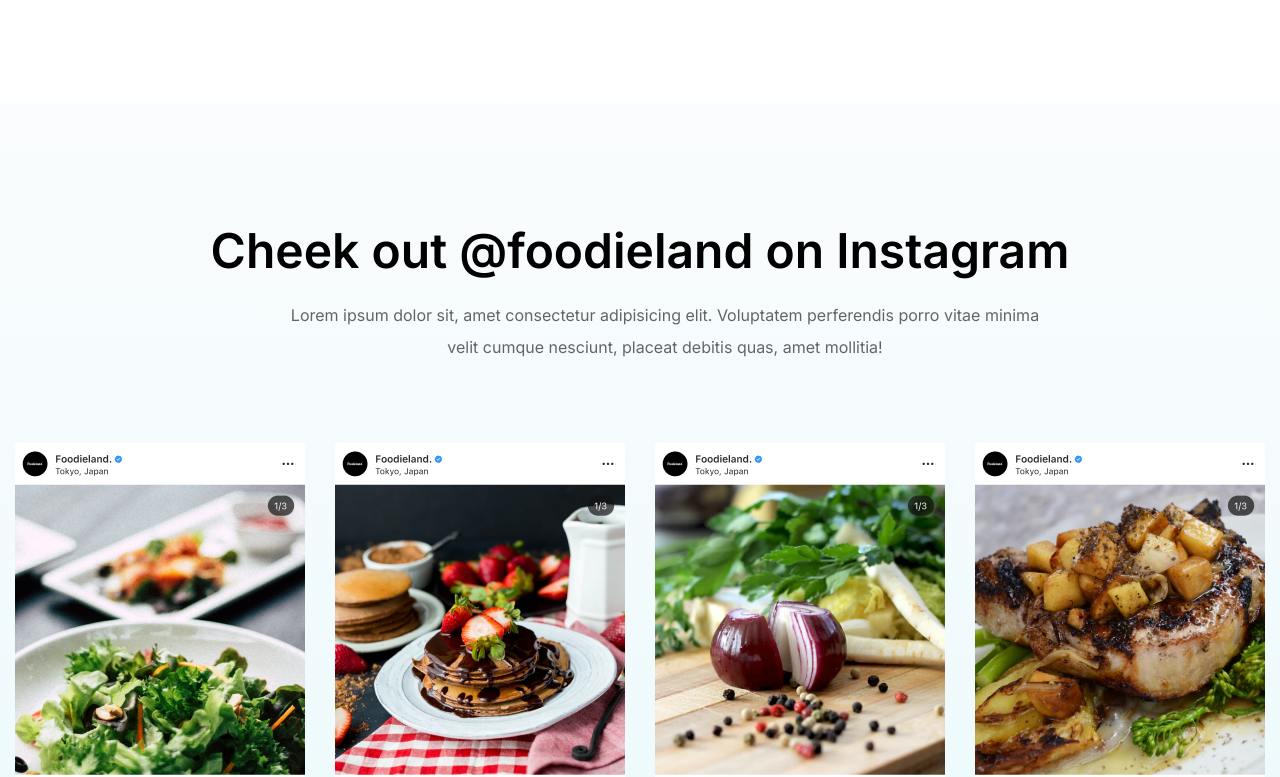
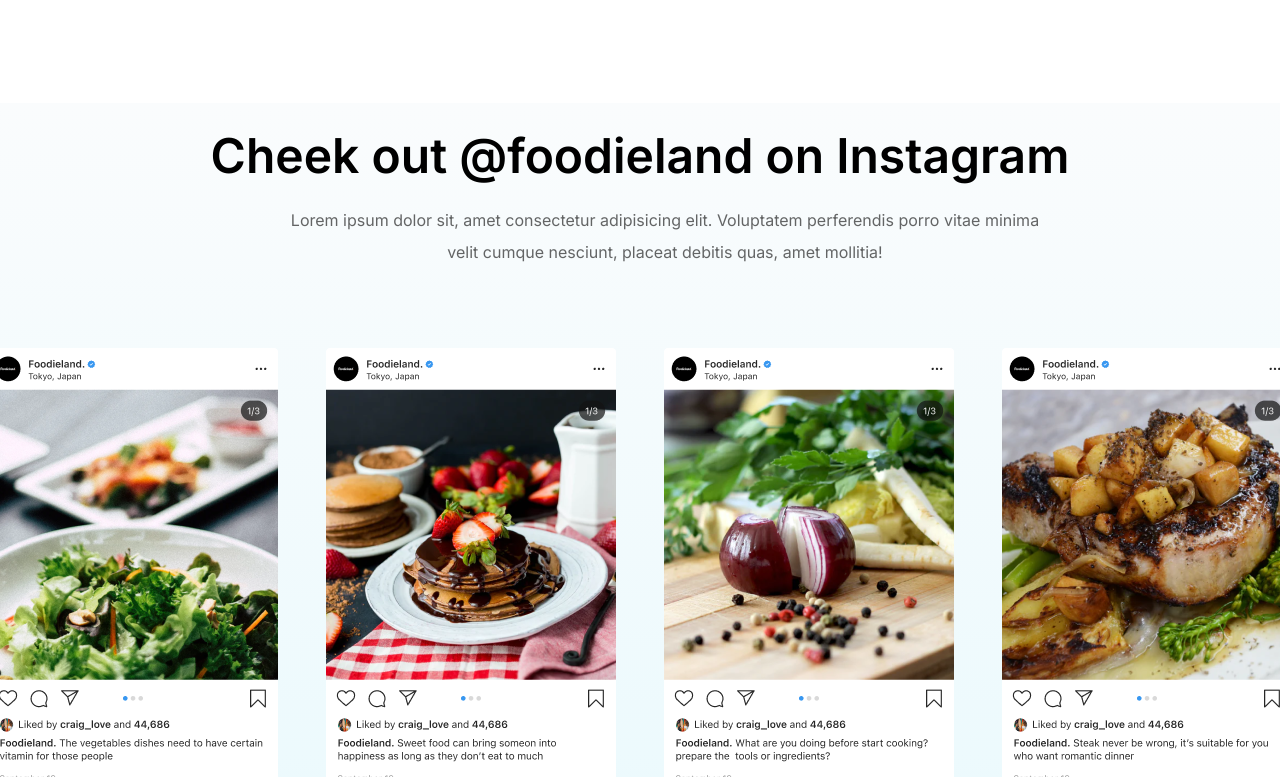
Before and after one commit to PavelRiajul/cooking-web, a React (Vite) app: page / in a window 1280 px wide. Shown: the part 3803-4580 px from the top of the page. Built offline with nearby package versions, Linux system fonts and the light colour scheme.

Commit message:
insta-section-update

```diff
--- a/src/components/instagram-recipes/InstaRecipes.css
+++ b/src/components/instagram-recipes/InstaRecipes.css
@@ -17,11 +17,13 @@ body{
 }
 .insta-recipes{
     background: linear-gradient(180deg,#fafcfd 0% ,#E7F9FD 100%);
+    padding: 5px 0;
 
 }
 .insta-cards{
     display: flex;
-    justify-content: space-between;
+    justify-content: center;
+    gap: 3rem;
     padding-top: 5rem;
 
 
--- a/src/components/instagram-recipes/InstaRecipes.jsx
+++ b/src/components/instagram-recipes/InstaRecipes.jsx
@@ -4,14 +4,14 @@ import "./InstaRecipes.css"
 const InstaRecipes = () => {
   return (
     <>
-    <div className="container insta-recipes">
+    <div className=" insta-recipes">
         <div className="recipes-headings">
         <h1 className="recipe-heading">Cheek out @foodieland on Instagram</h1>
         <p className="recipe-text">Lorem ipsum dolor sit, amet consectetur adipisicing elit. Voluptatem perferendis porro vitae minima velit cumque nesciunt, placeat debitis quas, amet mollitia!</p>
         </div>
 
         {/* insta-cards */}
-        <div className="insta-cards">
+        <div className=" insta-cards">
             <div className="insta-card">
                 <img src="/src/assets/insta-image/Post.png" alt="" />
             </div>
```
